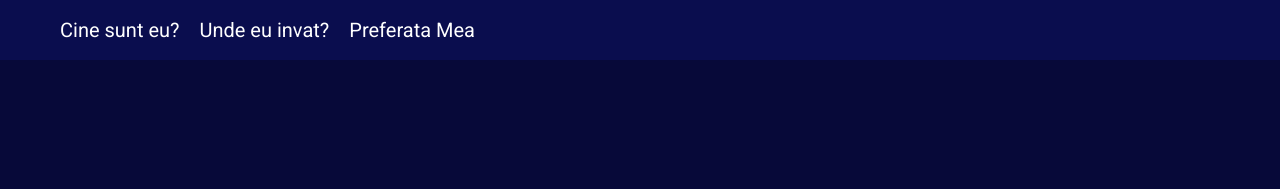
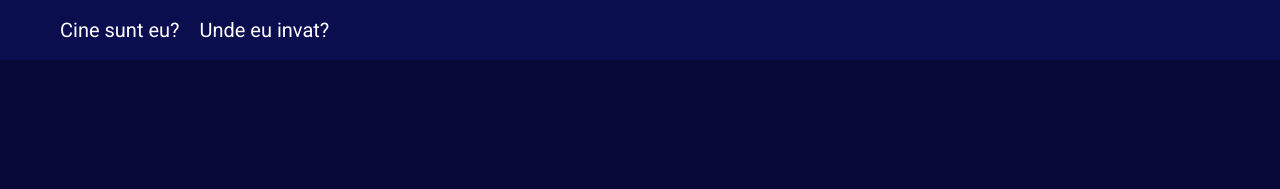
Before and after one commit to vladbuza2004/VladislavBuza2, a plain HTML site: page index.html in a window 1280 px wide. Shown: the top 189 px of the page. Drawn offline with Linux system fonts and the light colour scheme.

Commit message:
Update index.html

```diff
--- a/index.html
+++ b/index.html
@@ -21,7 +21,6 @@
                         <ul class="menu__list">
                             <li><a href="index.html" class="menu__link">Cine sunt eu?</a></li>
                             <li><a href="study.html" class="menu__link">Unde eu invat?</a></li>
-                            <li><a href="love.html" class="menu__link">Preferata Mea</a></li>
                         </ul>
                     </nav>
                 </div>
```
